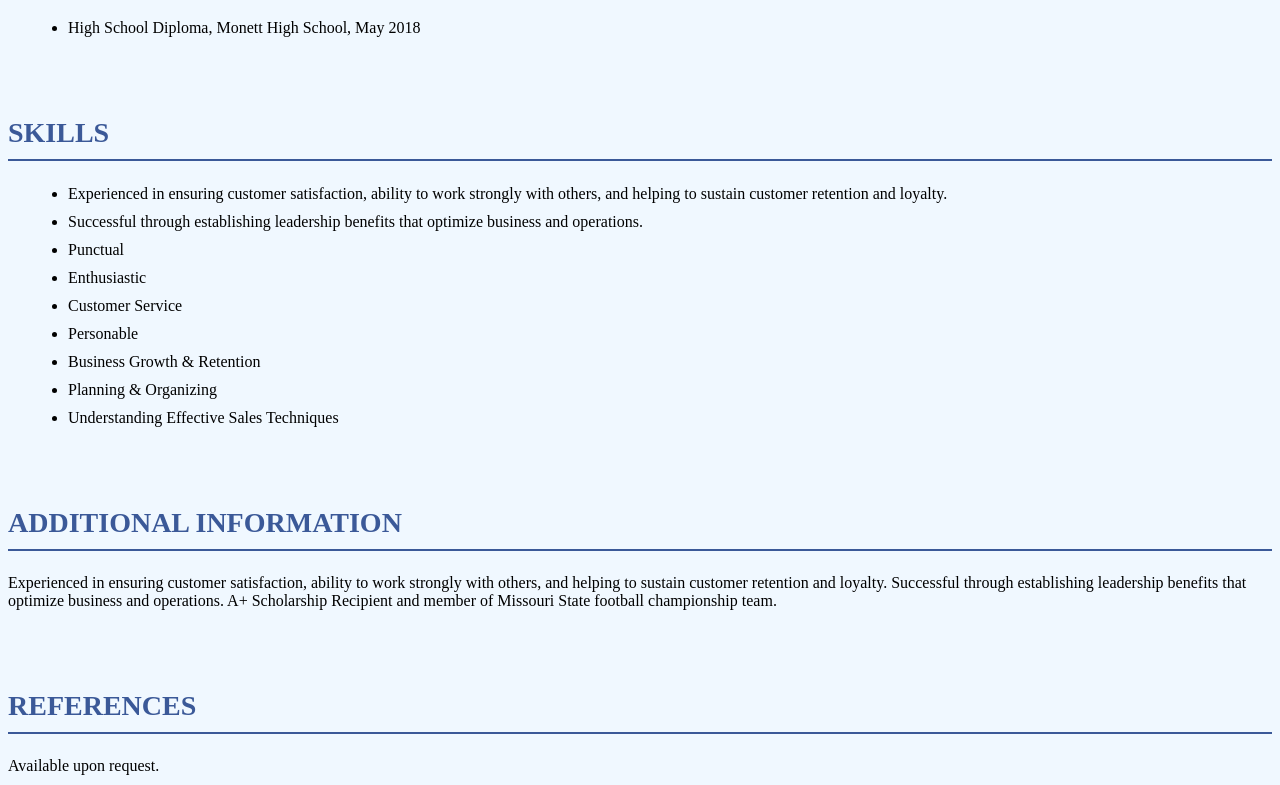
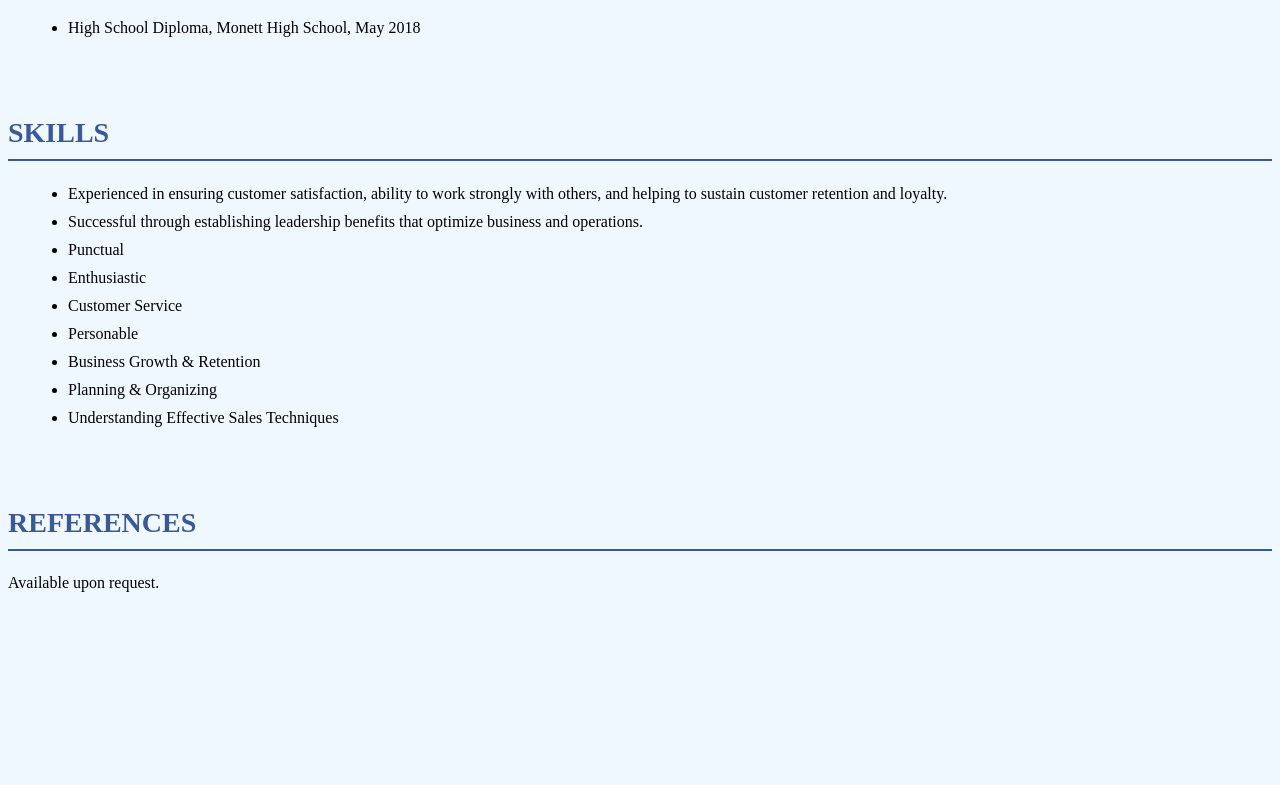
Before and after one commit to lukeallcodes/Tyler-Allcock-Resume, a plain HTML site: page index.html in a window 1280 px wide. Shown: the part 1425-2210 px from the top of the page. After the commit the page ends 2027 px from the top, so only its background shows below. Drawn offline with Linux system fonts and the light colour scheme.

Commit message:
Update index.html

```diff
--- a/index.html
+++ b/index.html
@@ -80,8 +80,6 @@
 <li>Understanding Effective Sales Techniques</li>
 
 </ul>
-<h2>ADDITIONAL INFORMATION</h2>
-<p>Experienced in ensuring customer satisfaction, ability to work strongly with others, and helping to sustain customer retention and loyalty. Successful through establishing leadership benefits that optimize business and operations. A+ Scholarship Recipient and member of Missouri State football championship team.</p>
 <h2>REFERENCES</h2>
 <p>Available upon request.</p>
 </body>
```
